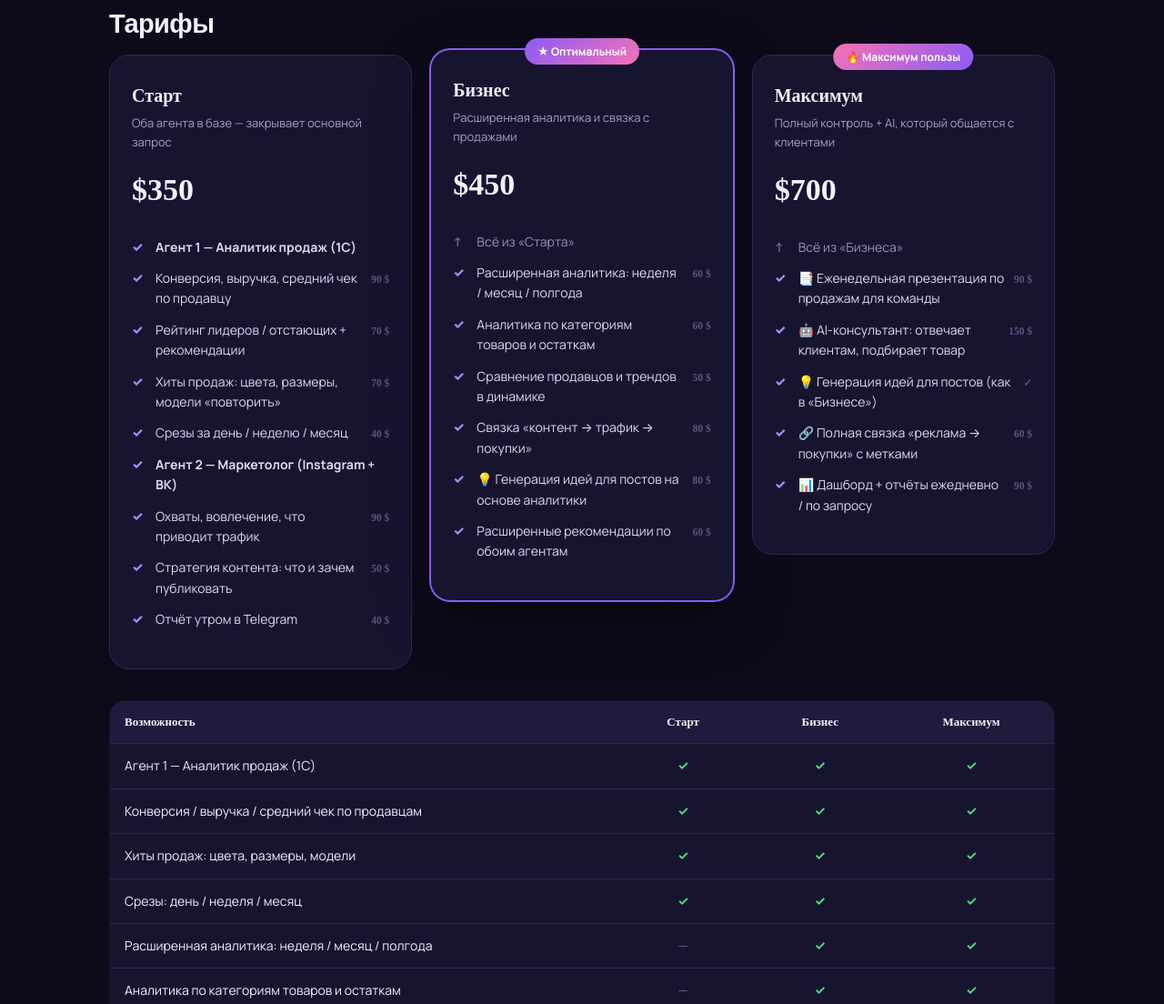
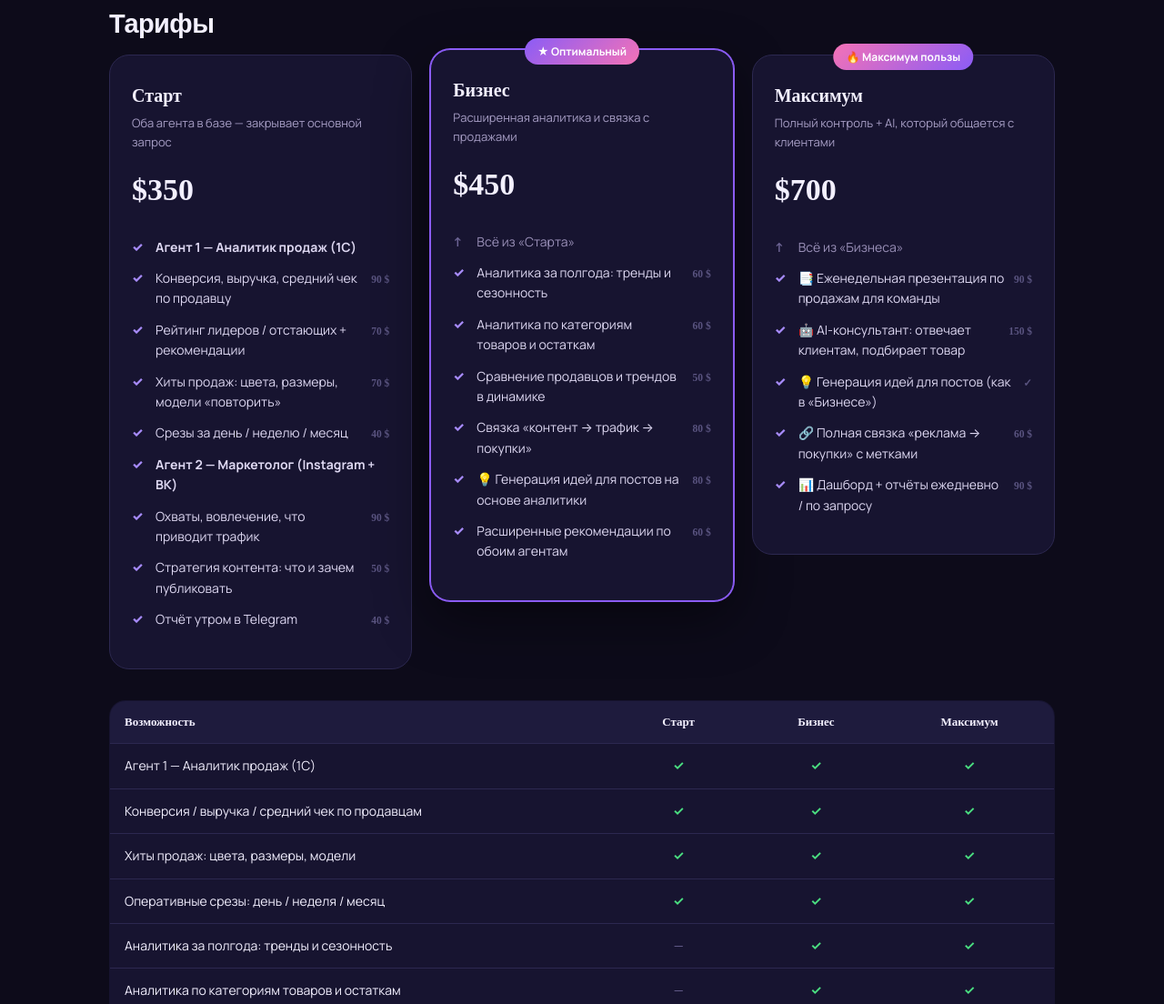
Before and after one commit to Olesya-akulateam/kp-ai-agents, a plain HTML site: page index.html in a window 1280 px wide. Shown: the part 3048-4152 px from the top of the page at 91% size. Drawn offline with Linux system fonts and the light colour scheme; a web font is replaced by a local one.

Commit message:
fix(kp): различить оперативные срезы и аналитику за полгода; убрать строку периодичности
Co-Authored-By: Claude Opus 4.8 (1M context) <noreply@anthropic.com>

```diff
--- a/index.html
+++ b/index.html
@@ -244,7 +244,7 @@
       <div class="price">$450</div>
       <ul>
         <li class="base">Всё из «Старта»</li>
-        <li>Расширенная аналитика: неделя / месяц / полгода <span class="lp">60 $</span></li>
+        <li>Аналитика за полгода: тренды и сезонность <span class="lp">60 $</span></li>
         <li>Аналитика по категориям товаров и остаткам <span class="lp">60 $</span></li>
         <li>Сравнение продавцов и трендов в динамике <span class="lp">50 $</span></li>
         <li>Связка «контент → трафик → покупки» <span class="lp">80 $</span></li>
@@ -275,8 +275,8 @@
     <tr><td>Агент 1 — Аналитик продаж (1С)</td><td class="c yes">✓</td><td class="c yes">✓</td><td class="c yes">✓</td></tr>
     <tr><td>Конверсия / выручка / средний чек по продавцам</td><td class="c yes">✓</td><td class="c yes">✓</td><td class="c yes">✓</td></tr>
     <tr><td>Хиты продаж: цвета, размеры, модели</td><td class="c yes">✓</td><td class="c yes">✓</td><td class="c yes">✓</td></tr>
-    <tr><td>Срезы: день / неделя / месяц</td><td class="c yes">✓</td><td class="c yes">✓</td><td class="c yes">✓</td></tr>
-    <tr><td>Расширенная аналитика: неделя / месяц / полгода</td><td class="c no">—</td><td class="c yes">✓</td><td class="c yes">✓</td></tr>
+    <tr><td>Оперативные срезы: день / неделя / месяц</td><td class="c yes">✓</td><td class="c yes">✓</td><td class="c yes">✓</td></tr>
+    <tr><td>Аналитика за полгода: тренды и сезонность</td><td class="c no">—</td><td class="c yes">✓</td><td class="c yes">✓</td></tr>
     <tr><td>Аналитика по категориям товаров и остаткам</td><td class="c no">—</td><td class="c yes">✓</td><td class="c yes">✓</td></tr>
     <tr><td>Агент 2 — Маркетолог (Instagram + ВК)</td><td class="c yes">✓</td><td class="c yes">✓</td><td class="c yes">✓</td></tr>
     <tr><td>Связка «контент → трафик → продажи»</td><td class="c">базовая</td><td class="c yes">полная</td><td class="c yes">полная</td></tr>
@@ -285,7 +285,6 @@
     <tr><td>Еженедельная презентация для команды</td><td class="c no">—</td><td class="c no">—</td><td class="c yes">✓</td></tr>
     <tr><td>AI-консультант для клиентов</td><td class="c no">—</td><td class="c no">—</td><td class="c yes">✓</td></tr>
     <tr><td>Формат</td><td class="c">отчёт в ТГ</td><td class="c">отчёт в ТГ</td><td class="c">ТГ + дашборд</td></tr>
-    <tr><td>Периодичность отчётов</td><td class="c">1 / неделю</td><td class="c">1 / неделю</td><td class="c">ежедневно</td></tr>
     <tr class="price-row"><td>Стоимость</td><td class="c">$350</td><td class="c">$450</td><td class="c">$700</td></tr>
   </table>
   </div>
```
